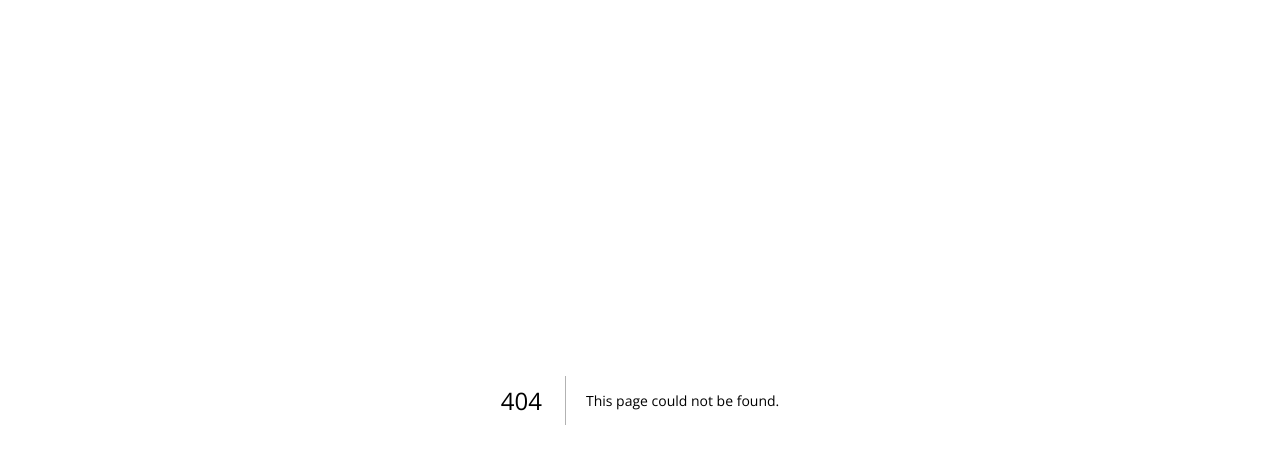
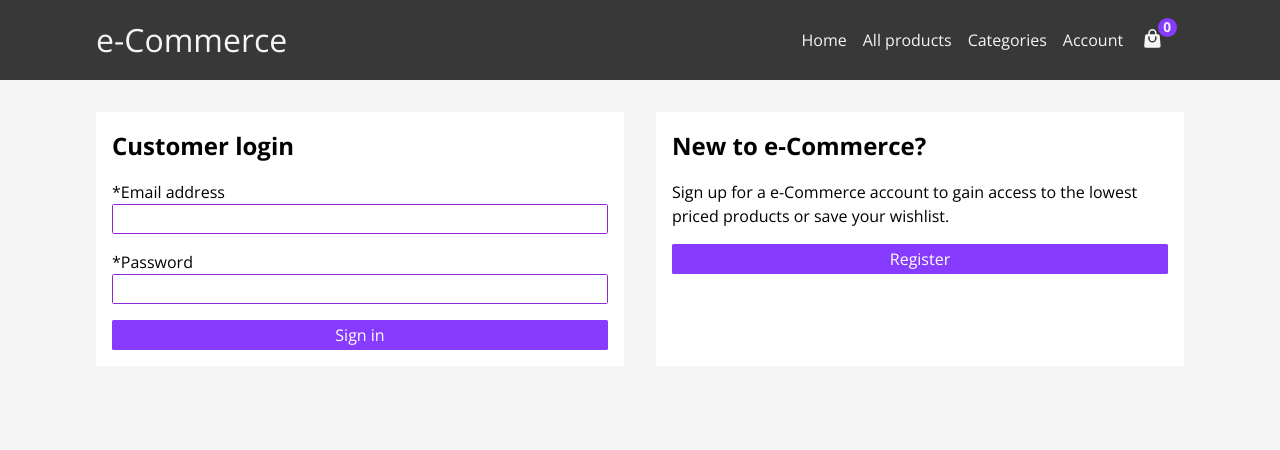
Before and after one commit to AntonioJRuizG/ecommerce-front, a Next.js app: page /login in a window 1280 px wide. Before the commit this address had no page. Shown: the top 450 px of the page. Built offline with nearby package versions, Linux system fonts and the light colour scheme.

Commit message:
Add user login and style form

```diff
--- /dev/null
+++ b/pages/api/login.js
@@ -0,0 +1,20 @@
+import { mongooseConnect } from '@/lib/mongoose';
+import { Customer } from '@/models/customer';
+
+export default async function handle(req, res) {
+	const { method } = req;
+	await mongooseConnect();
+
+	if (method === 'POST') {
+		const { customerData } = req.body;
+		const customerExists = await Customer.find({ email: customerData.email });
+
+    if (customerExists.length === 0 || customerData.password !== customerExists[0]?.password) {
+			res.json(false);
+		}
+
+		if (customerExists.length !== 0) {
+			res.json(true);
+		}
+	}
+}
--- /dev/null
+++ b/pages/login.js
@@ -0,0 +1,114 @@
+import Header from '@/components/Header/Header';
+
+import style from '../styles/pagesStyle/account.module.scss';
+import { useContext, useState } from 'react';
+import { UserContext } from '@/context/UserContext';
+import { useRouter } from 'next/router';
+import PrimaryBtn from '@/components/PrimaryBtn/PrimaryBtn';
+import axios from 'axios';
+import ExclamationTriangle from '@/components/icons/ExclamationTriangle';
+
+export default function LogInPage() {
+	const router = useRouter()
+	const [emailError, setEmailError] = useState(false);
+
+	const userInitialData = {
+		name: '',
+		email: '',
+		password: '',
+	};
+
+	const [customerData, setCustomerData] = useState(userInitialData);
+
+	const { addUser } = useContext(UserContext);
+
+	const handleChange = (event) => {
+		const element = event.target;
+		setCustomerData({
+			...customerData,
+			[element.name]: element.value,
+		});
+	}
+
+	const handleSubmit = async (event) => {
+		event.preventDefault();
+		const response = await axios
+			.post('/api/login', {
+				customerData,
+			})
+			.catch(function (error) {
+				if (error) {
+					console.log('loginError');
+				}
+			});
+
+		if (!response.data){
+			setEmailError(true);
+			return
+		}
+
+		if (response.data) {
+			setEmailError(false);
+			addUser(customerData);
+		}
+
+		router.push('/products');
+	};
+
+
+	const handleRegisterClick = () =>{
+		router.push('/register');
+	}
+
+	return (
+		<>
+			<Header></Header>
+			<section className={style.section}>
+				<div className={style.sectionForm}>
+					<h2 className={style.sectionTitle}>Customer login</h2>
+					<form className={style.registerForm} onSubmit={handleSubmit}>
+						<label>*Email address</label>
+						<input
+							type='email'
+							name='email'
+							value={customerData.email}
+							onChange={handleChange}
+							required
+						></input>
+						<label>*Password</label>
+						<input
+							type='password'
+							name='password'
+							value={customerData.password}
+							onChange={handleChange}
+							autoComplete='off'
+							required
+						></input>
+						{emailError ? (
+							<div className={style.errorTextBox}>
+								<ExclamationTriangle></ExclamationTriangle>{' '}
+								<p>The email or password is incorrect</p>
+							</div>
+						) : null}
+						<PrimaryBtn type='submit' btn='secondaryBtn'>
+							Sign in
+						</PrimaryBtn>
+					</form>
+				</div>
+
+				<div className={style.sectionNewUser}>
+					<h2>New to e-Commerce?</h2>
+					<div className={style.newUserText}>
+						<p>
+							Sign up for a e-Commerce account to gain access to the lowest
+							priced products or save your wishlist.
+						</p>
+						<PrimaryBtn onClick={handleRegisterClick} btn='secondaryBtn'>
+							Register
+						</PrimaryBtn>
+					</div>
+				</div>
+			</section>
+		</>
+	);
+}
--- /dev/null
+++ b/styles/pagesStyle/account.module.scss
@@ -0,0 +1,88 @@
+@import '../global.variables.scss';
+
+.section {
+	background-color: $primaryColor;
+	padding: 2rem $leftRightPaddingMobile;
+	display: flex;
+	flex-direction: column;
+	justify-content: center;
+	gap: 2rem;
+	height: 100%;
+
+	.sectionForm,
+	.sectionNewUser {
+		background-color: white;
+		padding: 1rem;
+		min-width: 200px;
+	}
+
+	.registerForm {
+		display: flex;
+		flex-direction: column;
+		margin-top: 1rem;
+
+		input {
+			border: 1px solid rgb(145, 42, 214);
+			border-radius: 0.1rem;
+			padding: 0.2rem 0.5rem;
+			color: $secondaryColor;
+			font-size: 0.9rem;
+			background-color: white;
+			margin-bottom: 1rem;
+		}
+
+		input:focus {
+			outline-color: rgb(145, 42, 214);
+			border-radius: 0.2rem;
+			outline-style: solid;
+			background-color: rgb(253, 249, 255);
+		}
+	}
+
+	.sectionNewUser {
+		.newUserText {
+			margin-top: 1rem;
+			display: flex;
+			flex-direction: column;
+			gap: 1rem;
+		}
+	}
+
+	.errorTextBox {
+		display: flex;
+		gap: 0.5rem;
+		color: rgb(196, 2, 2);
+		font-size: 0.8rem;
+		font-weight: bold;
+		background-color: rgb(253, 234, 234);
+		border-radius: 0.1rem;
+		padding: 0.2rem 0.5rem;
+		margin-bottom: 1rem;
+
+		svg {
+			height: 1.2rem;
+		}
+	}
+}
+
+@media screen and (min-width: 700px) {
+	.section {
+		padding: 2rem $leftRightPadding;
+	}
+}
+
+@media screen and (min-width: 1000px) {
+	.section {
+		flex-direction: row;
+		.sectionForm,
+		.sectionNewUser {
+			width: 100%;
+		}
+	}
+}
+
+@media screen and (min-width: 1500px) {
+	.section {
+		padding: 2rem $leftRightPaddingBigScreen;
+	}
+}
```
